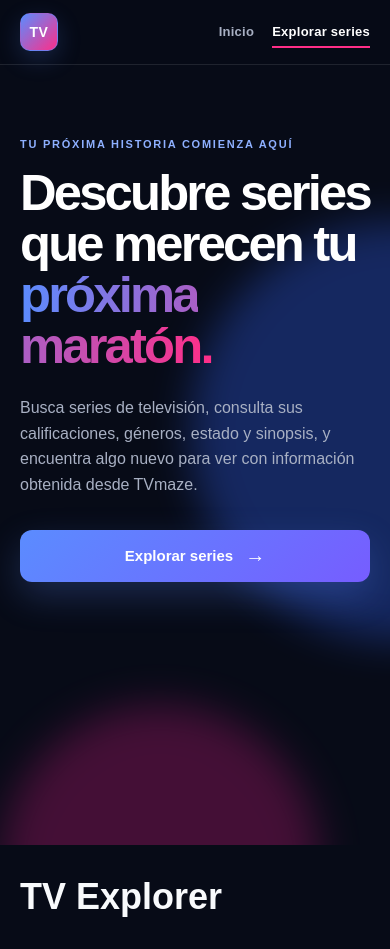
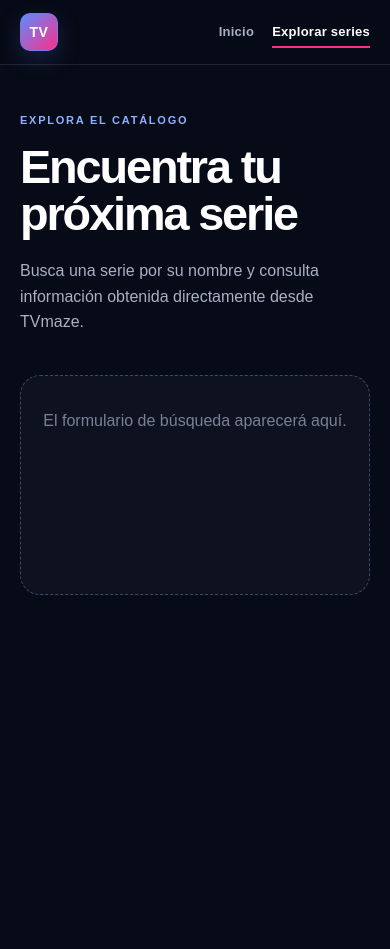
Before and after one commit to luisolea1/tv-explorer-frontend, a React (Vite) app: page /series in a window 390 px wide. After the commit the page ends 844 px from the top, so only its background shows below. Built offline with nearby package versions, Linux system fonts and the light colour scheme.

Commit message:
Implementa las rutas principales de la aplicación

```diff
--- a/src/components/App/App.jsx
+++ b/src/components/App/App.jsx
@@ -1,16 +1,19 @@
+import { Route, Routes } from 'react-router-dom';
+
 import Header from '../Header/Header.jsx';
 import Main from '../Main/Main.jsx';
+import SeriesPage from '../SeriesPage/SeriesPage.jsx';
 import './App.css';
 
 function App() {
   return (
     <div className="app">
       <Header />
-      <Main />
 
-      <main className="app__content">
-        <h1 className="app__title">TV Explorer</h1>
-      </main>
+      <Routes>
+        <Route path="/" element={<Main />} />
+        <Route path="/series" element={<SeriesPage />} />
+      </Routes>
     </div>
   );
 }
--- /dev/null
+++ b/src/components/SeriesPage/SeriesPage.css
@@ -0,0 +1,84 @@
+.series-page {
+  width: 100%;
+  max-width: 1280px;
+  flex: 1;
+  margin: 0 auto;
+  padding: 72px 32px 80px;
+}
+
+.series-page__header {
+  max-width: 760px;
+}
+
+.series-page__eyebrow {
+  margin: 0 0 16px;
+  color: #8eb0ff;
+  font-size: 13px;
+  font-weight: 700;
+  letter-spacing: 0.16em;
+  line-height: 1.4;
+  text-transform: uppercase;
+}
+
+.series-page__title {
+  margin: 0;
+  color: #ffffff;
+  font-size: clamp(44px, 6vw, 72px);
+  letter-spacing: -0.045em;
+  line-height: 1;
+}
+
+.series-page__description {
+  max-width: 620px;
+  margin: 24px 0 0;
+  color: #a8b0c3;
+  font-size: 18px;
+  line-height: 1.7;
+}
+
+.series-page__content {
+  min-height: 280px;
+  margin-top: 56px;
+  padding: 48px 32px;
+  border: 1px dashed rgb(142 176 255 / 35%);
+  border-radius: 20px;
+  background-color: rgb(255 255 255 / 3%);
+}
+
+.series-page__placeholder {
+  margin: 0;
+  color: #778096;
+  text-align: center;
+}
+
+@media screen and (max-width: 1023px) {
+  .series-page {
+    padding-top: 56px;
+  }
+}
+
+@media screen and (max-width: 767px) {
+  .series-page {
+    padding: 48px 20px 56px;
+  }
+
+  .series-page__eyebrow {
+    font-size: 11px;
+  }
+
+  .series-page__title {
+    font-size: clamp(40px, 12vw, 54px);
+  }
+
+  .series-page__description {
+    margin-top: 20px;
+    font-size: 16px;
+    line-height: 1.6;
+  }
+
+  .series-page__content {
+    min-height: 220px;
+    margin-top: 40px;
+    padding: 36px 20px;
+}
+}
--- /dev/null
+++ b/src/components/SeriesPage/SeriesPage.jsx
@@ -0,0 +1,34 @@
+import './SeriesPage.css';
+
+function SeriesPage() {
+return (
+    <main className="series-page">
+    <section
+        className="series-page__header"
+        aria-labelledby="series-page-title"
+    >
+        <p className="series-page__eyebrow">Explora el catálogo</p>
+
+        <h1 className="series-page__title" id="series-page-title">
+        Encuentra tu próxima serie
+        </h1>
+
+        <p className="series-page__description">
+        Busca una serie por su nombre y consulta información obtenida
+        directamente desde TVmaze.
+        </p>
+    </section>
+
+    <section
+        className="series-page__content"
+        aria-label="Buscador y resultados de series"
+    >
+        <p className="series-page__placeholder">
+        El formulario de búsqueda aparecerá aquí.
+        </p>
+    </section>
+    </main>
+);
+}
+
+export default SeriesPage;
```
